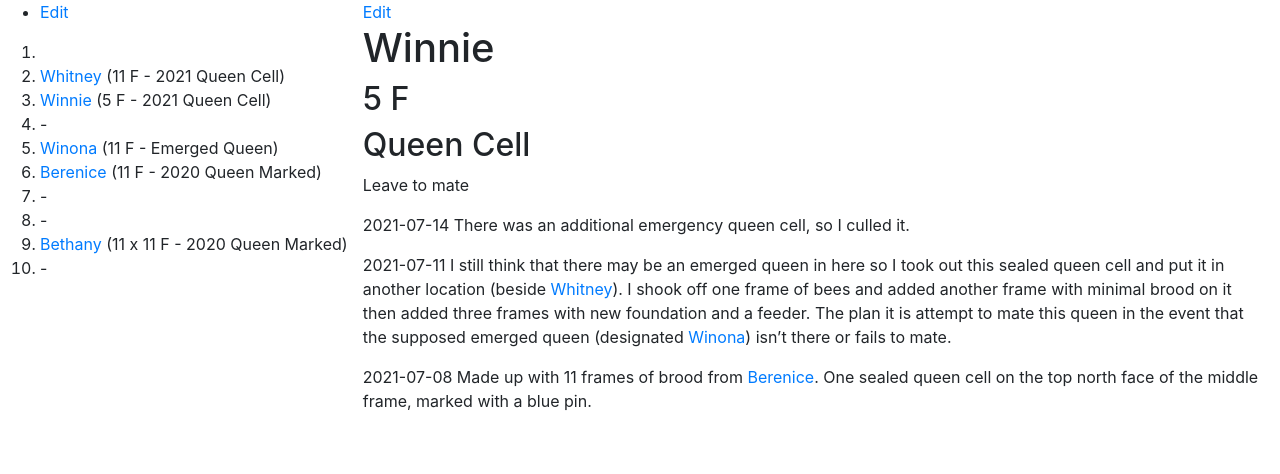
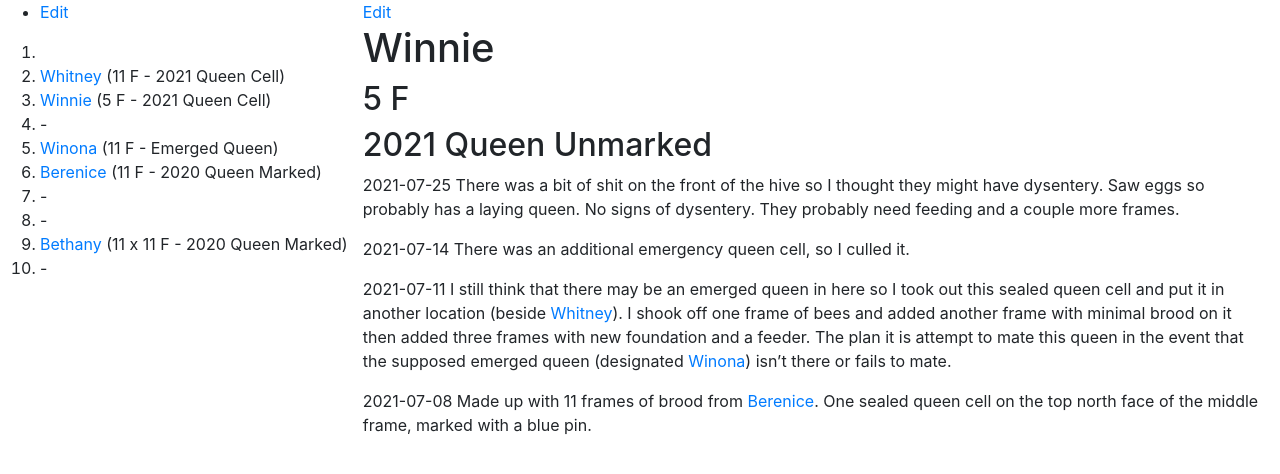
Before and after one commit to joejcollins/rhapsody-angel, a Jekyll site: the page built from queens/2021-winnie.md, in a window 1280 px wide. Shown: the top 474 px of the page. Built offline with Jekyll 4.4.1, drawn with Linux system fonts in a browser that asks for light colours; our own code applies the rules of GitHub Pages for plain Markdown files.

Commit message:
Added eggs to suppress laying worker

```diff
--- a/queens/2021-winnie.md
+++ b/queens/2021-winnie.md
@@ -2,9 +2,9 @@
 
 ## 5 F
 
-## Queen Cell
+## 2021 Queen Unmarked
 
-Leave to mate
+2021-07-25 There was a bit of shit on the front of the hive so I thought they might have dysentery.  Saw eggs so probably has a laying queen.  No signs of dysentery.  They probably need feeding and a couple more frames.
 
 2021-07-14 There was an additional emergency queen cell, so I culled it.
 
```
Also changed, not shown: queens/2020-berenice.md (+2 -0 lines), queens/2020-bethany.md (+2 -0 lines), queens/2021-whitney.md (+2 -0 lines), queens/2021-winona.md (+3 -1 lines).
